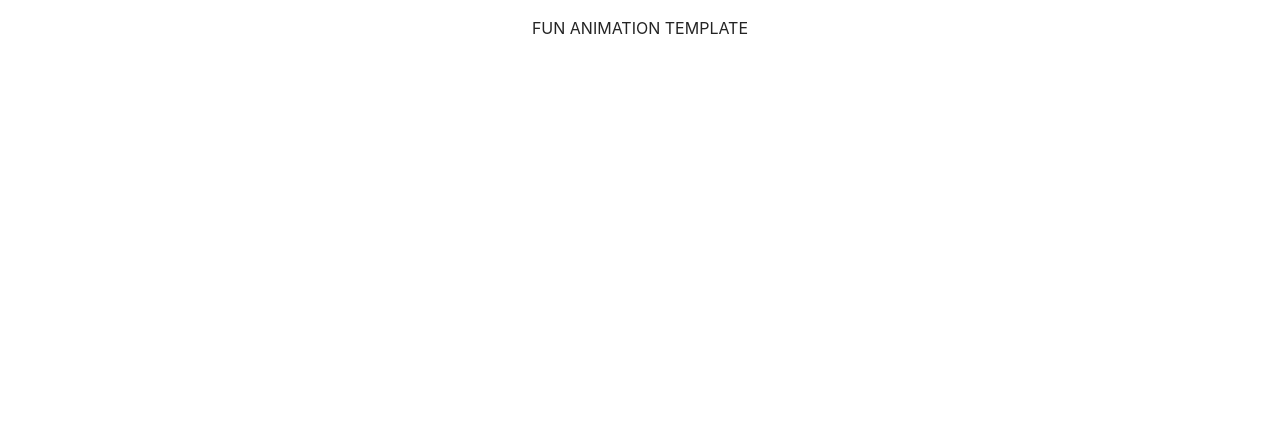
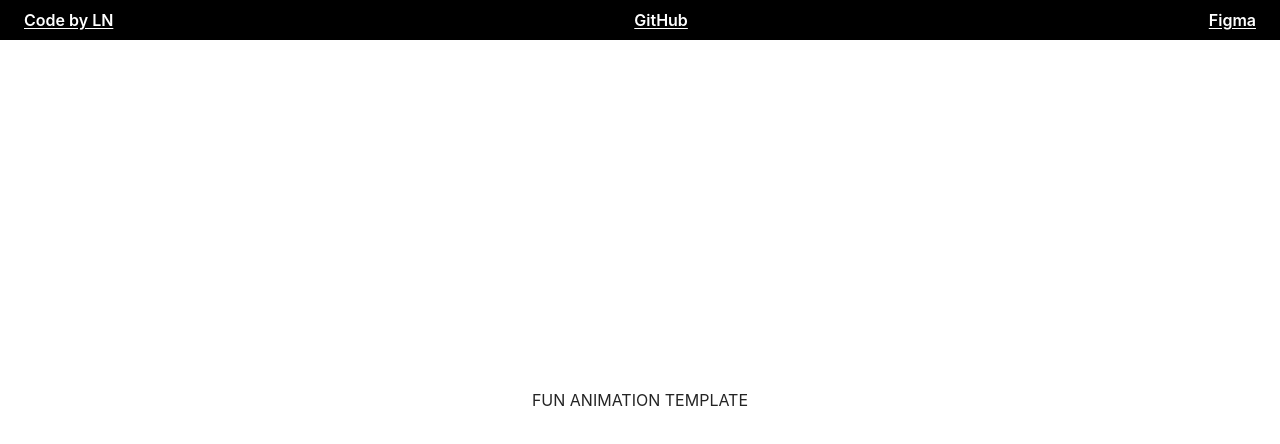
Before and after one commit to ln-dev7/fun-animation-template, a website built with Vite: page index.html in a window 1280 px wide. Built offline with nearby package versions, Linux system fonts and the light colour scheme.

Commit message:
add copyright

```diff
--- a/index.html
+++ b/index.html
@@ -9,8 +9,19 @@
 </head>
 
 <body>
-  <div id="app">
-    <div class="w-full flex items-center justify-center p-4">
+  <div class="relative w-full h-screen overflow-hidden" id="app">
+    <div class="absolute top-0 w-full flex items-center justify-between py-2 px-6 bg-black text-white font-semibold">
+      <a class="underline underline-offset-2" href="https://x.com/ln_dev7">
+        Code by LN
+      </a>
+      <a class="underline underline-offset-2" href="https://github.com/ln-dev7/">
+        GitHub
+      </a>
+      <a class="underline underline-offset-2" href="#">
+        Figma
+      </a>
+    </div>
+    <div class="w-full h-full flex items-center justify-center p-4">
       <h1 className="text-3xl font-bold underline">
         FUN ANIMATION TEMPLATE
       </h1>
```
